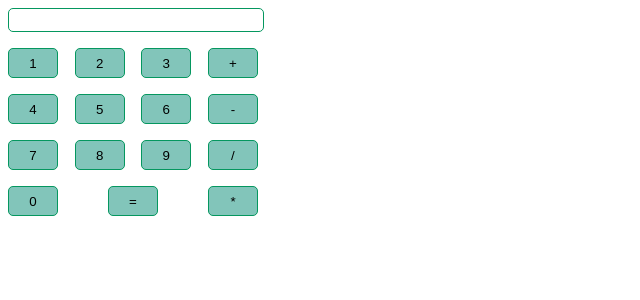
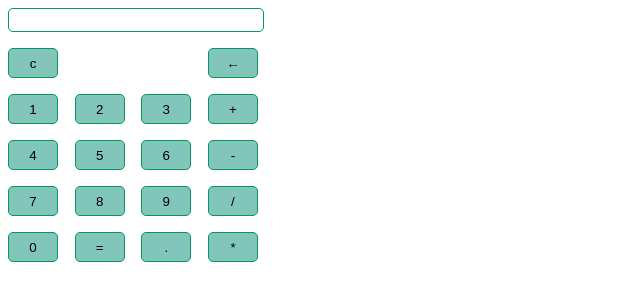
Before and after one commit to Madina160897/homeworkjs14, a plain HTML site: page index.html in a window 1280 px wide. Shown: the whole page, without its empty margins (0-640 px from the left). Drawn offline with Linux system fonts and the light colour scheme.

Commit message:
Home work js 14. 15

```diff
--- a/index.html
+++ b/index.html
@@ -30,13 +30,15 @@
 
 </style>
 <body>
-    <!-- <div style="height: 100px; display: flex; flex-direction: column; justify-content: space-between;"> -->
-        <input id="num1" class="r">
-        <!-- <input id="num2" class="r">
-        <input id="result" class="r">
-    </div> -->
 
-    <br>
+    <input id="num1" class="r"><br>
+
+    <p></p>
+    <div class="w">
+        <button class="bo r" onclick="clean()">c</button>
+        <button class="bo r" onclick="clean2()">←</button>
+    </div>
+
     <p></p>
     <div class="w">
         <button class="bo r" onclick="cl('1')">1</button>
@@ -65,6 +67,7 @@
     <div class="w">
         <button class="bo r" onclick="cl('0')">0</button>
         <button class="bo r" onclick="cal()">=</button>
+        <button class="bo r" onclick="cl('.')">.</button>
         <button class="bo r" onclick="cl('*')">*</button>
     </div>
 
@@ -85,6 +88,13 @@
             a.value = eval(b)
         }
     }
+    function clean() {
+        a.value = ""
+    }
+    function clean2() {
+        let c = a.value;
+        a.value = c.substring(0, c.length - 1)
+    }
 
 
 </script>
```
Also changed, not shown: sc.js (deleted).
